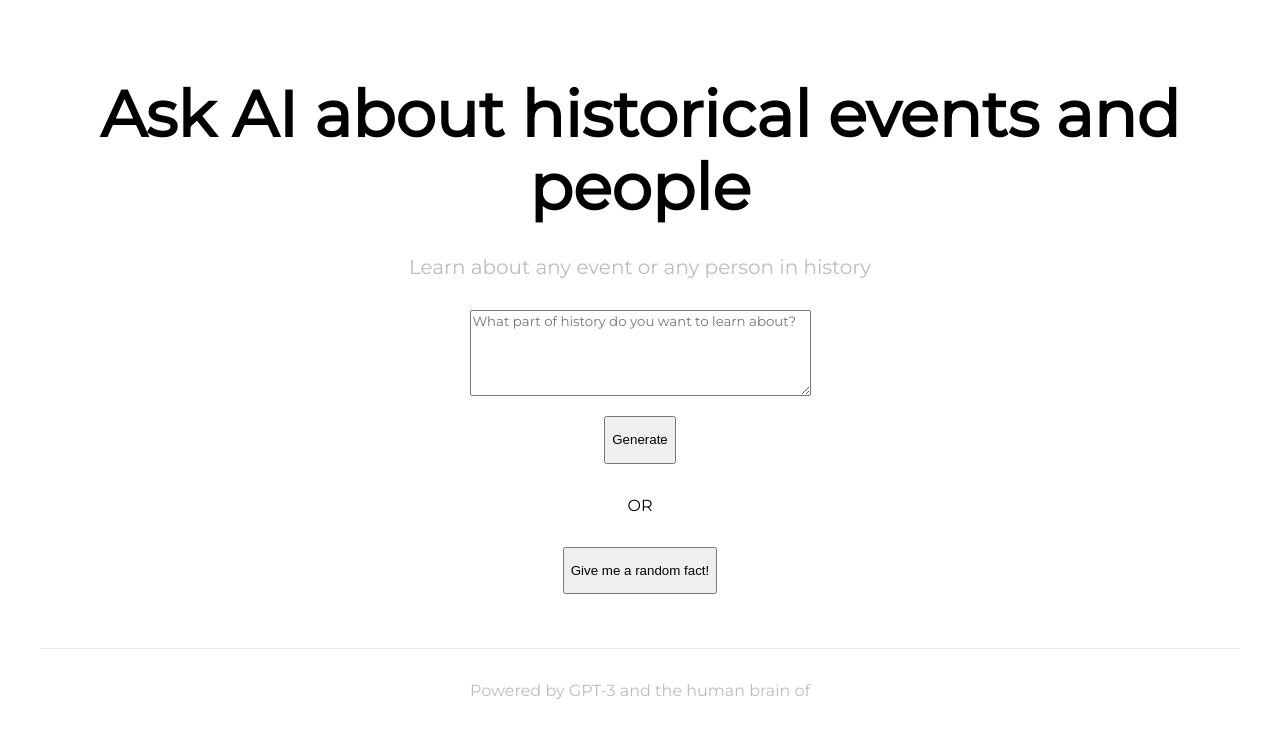
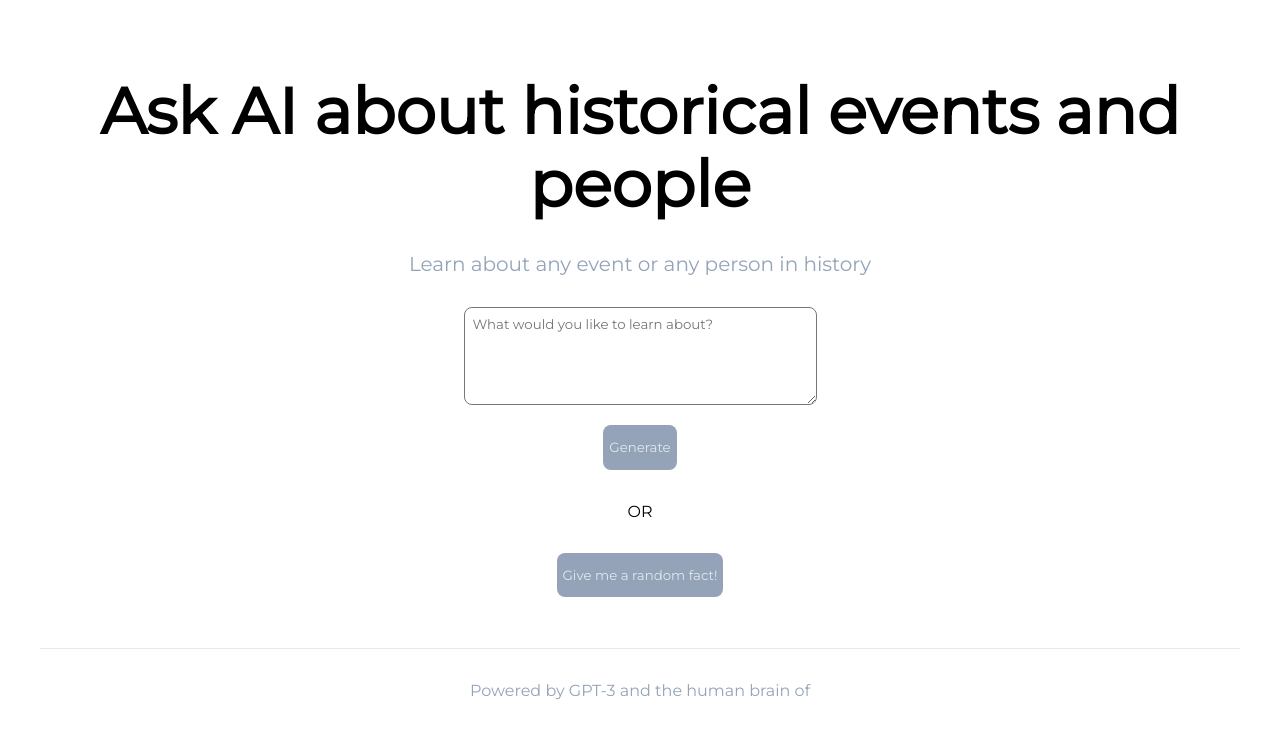
Before and after one commit to parkersteinberg/ai-history-tool, a Next.js app: page / in a window 1280 px wide. Shown: the top 738 px of the page. Built offline with nearby package versions, Linux system fonts and the light colour scheme.

Commit message:
Minor updates/bug fixes/UX improvements

```diff
--- a/components/Response.js
+++ b/components/Response.js
@@ -1,12 +1,8 @@
 export default function Response(props) {
   const text = props.text
-  console.log('text is ', text)
   const splitText = text.split('\n')
-  console.log('splitText is ', splitText)
   return splitText.map((str, idx) => {
     if (str.includes('https://')) {
-      console.log(str)
-      console.log(str.indexOf('https://'))
       const url = str.slice(str.indexOf('https://'), str.length)
       return <a href={url} target="_blank" rel="noreferrer" key={idx}><p key={idx}>{str}</p></a>
     }
--- a/pages/index.js
+++ b/pages/index.js
@@ -81,7 +81,7 @@ export default function Home() {
         </div>
 
         <div className="prompt-container">
-          <textarea value={prompt} name="prompt" id="prompt" cols="40" rows="5" className={styles.textarea} placeholder='What part of history do you want to learn about?' onChange={handleTextChange}></textarea>
+          <textarea value={prompt} name="prompt" id="prompt" cols="40" rows="5" className={styles.textarea} placeholder='What would you like to learn about?' onChange={handleTextChange}></textarea>
         </div>
 
         <div className={styles.buttons}>
@@ -103,7 +103,7 @@ export default function Home() {
           <div className="output">
             <div className="response-container">
               <br /><br />
-              <h2 className="response-span">About:</h2>
+              <h1 className="response-span">About:</h1>
               {/* if response state is not empty string, render Response component? */}
             </div>
 
--- a/styles/Home.module.css
+++ b/styles/Home.module.css
@@ -2,6 +2,8 @@
 
 .textarea {
   margin-top: 2rem;
+  border-radius: 0.5rem;
+  padding: 0.5rem;
 }
 
 .container {
@@ -29,6 +31,17 @@
 
 .button {
   margin: 1rem 1rem;
+  color: #e2e8f0;
+  background-color: #94a3b8;
+  box-shadow: none;
+  font-family: 'Montserrat', sans-serif;
+  border: none;
+  border-radius: 0.5rem;
+}
+
+.button:hover {
+  transform:scale(1.05,1.05);
+
 }
 
 /* .output-content {
@@ -44,7 +57,7 @@
   border-top: 1px solid #eaeaea;
   justify-content: center;
   align-items: center;
-  color:rgb(194, 187, 180)
+  color:#94a3b8
 }
 
 .footer a {
@@ -79,7 +92,7 @@
   margin-bottom: 2rem;
   line-height: 1;
   font-size: 1.25rem;
-  color:rgb(194, 187, 180)
+  color:#94a3b8;
 }
 
 .title,
--- a/styles/globals.css
+++ b/styles/globals.css
@@ -21,8 +21,8 @@ a {
     color-scheme: dark;
   }
   body {
-    color: white;
-    background: black;
+    color: #e2e8f0;
+    background: #475569;
   }
 }
 
```
